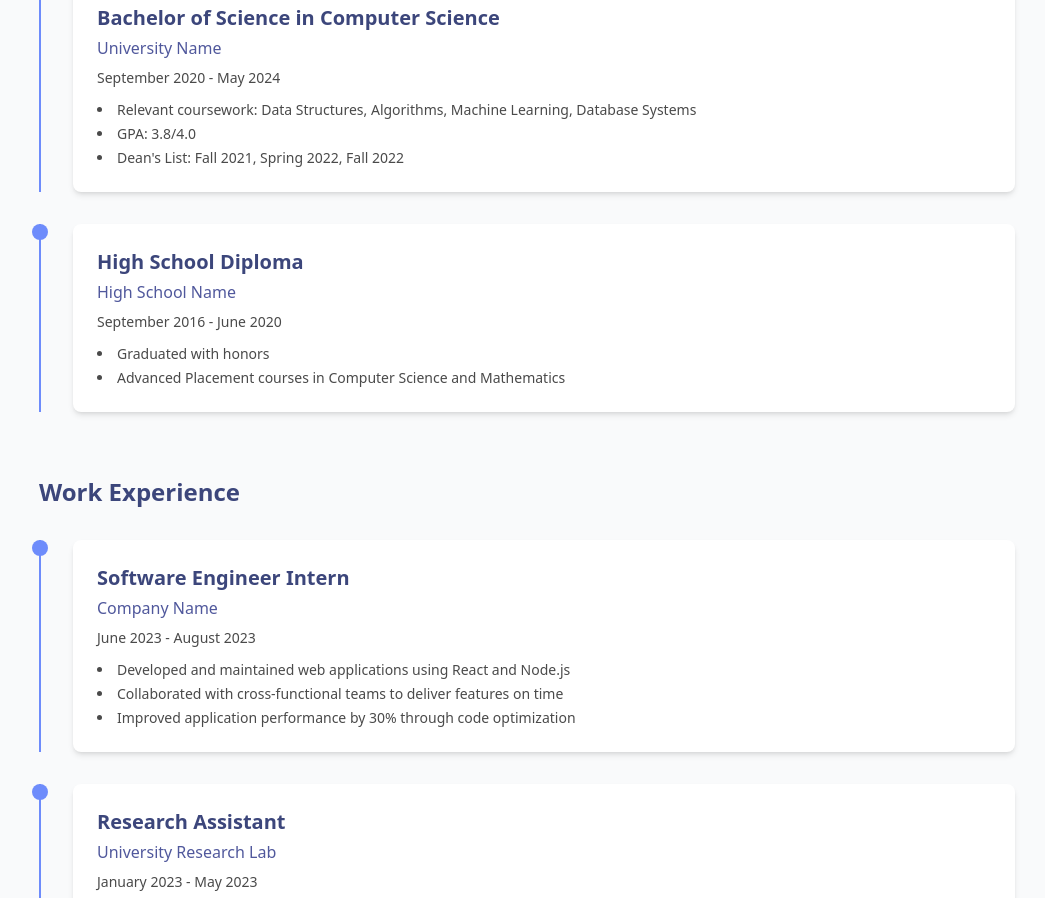
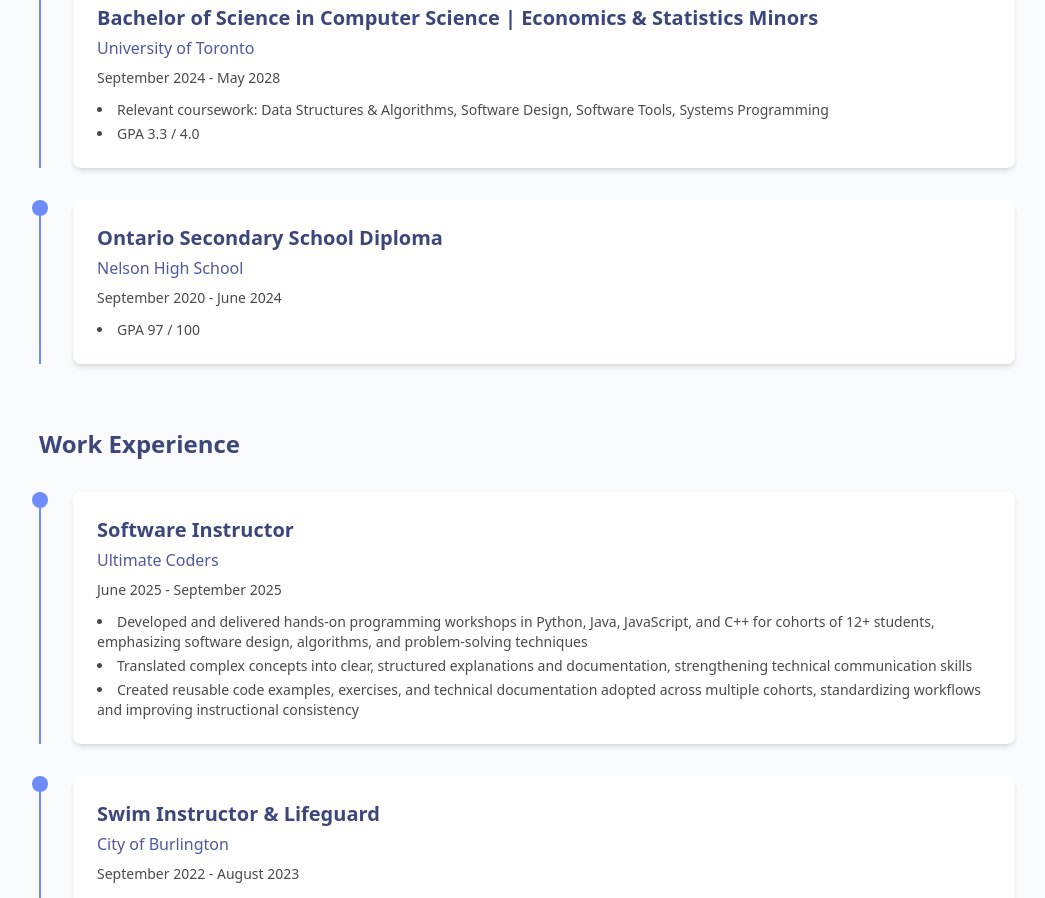
Before and after one commit to oliverbisbee/portfolio, a Next.js app: page / in a window 1280 px wide. Shown: the part 2480-3378 px from the top of the page, without its empty margins (113-1158 px from the left). Built offline with nearby package versions, Linux system fonts and the light colour scheme.

Commit message:
wrote the resume section tailored to me

```diff
--- a/components/Resume.tsx
+++ b/components/Resume.tsx
@@ -7,45 +7,42 @@ export default function Resume() {
 
   const education = [
     {
-      degree: 'Bachelor of Science in Computer Science',
-      institution: 'University Name',
-      period: 'September 2020 - May 2024',
+      degree: 'Bachelor of Science in Computer Science | Economics & Statistics Minors',
+      institution: 'University of Toronto',
+      period: 'September 2024 - May 2028',
       details: [
-        'Relevant coursework: Data Structures, Algorithms, Machine Learning, Database Systems',
-        'GPA: 3.8/4.0',
-        'Dean\'s List: Fall 2021, Spring 2022, Fall 2022'
+        'Relevant coursework: Data Structures & Algorithms, Software Design, Software Tools, Systems Programming',
+        'GPA 3.3 / 4.0',
       ]
     },
     {
-      degree: 'High School Diploma',
-      institution: 'High School Name',
-      period: 'September 2016 - June 2020',
+      degree: 'Ontario Secondary School Diploma',
+      institution: 'Nelson High School',
+      period: 'September 2020 - June 2024',
       details: [
-        'Graduated with honors',
-        'Advanced Placement courses in Computer Science and Mathematics'
+        'GPA 97 / 100',
       ]
     }
   ];
 
   const experience = [
     {
-      title: 'Software Engineer Intern',
-      company: 'Company Name',
-      period: 'June 2023 - August 2023',
+      title: 'Software Instructor',
+      company: 'Ultimate Coders',
+      period: 'June 2025 - September 2025',
       details: [
-        'Developed and maintained web applications using React and Node.js',
-        'Collaborated with cross-functional teams to deliver features on time',
-        'Improved application performance by 30% through code optimization'
+        'Developed and delivered hands-on programming workshops in Python, Java, JavaScript, and C++ for cohorts of 12+ students, emphasizing software design, algorithms, and problem-solving techniques',
+        'Translated complex concepts into clear, structured explanations and documentation, strengthening technical communication skills',
+        'Created reusable code examples, exercises, and technical documentation adopted across multiple cohorts, standardizing workflows and improving instructional consistency'
       ]
     },
     {
-      title: 'Research Assistant',
-      company: 'University Research Lab',
-      period: 'January 2023 - May 2023',
+      title: 'Swim Instructor & Lifeguard',
+      company: 'City of Burlington',
+      period: 'September 2022 - August 2023',
       details: [
-        'Conducted data analysis using Python and statistical methods',
-        'Published findings in university research journal',
-        'Presented research at student conference'
+        'Coordinated daily schedules and team operations for 10+ staff, ensuring smooth execution of programs and compliance with safety protocols',
+        'Implemented and monitored safety procedures, maintaining 100% adherence and minimizing operational incidents',
       ]
     }
   ];
```
